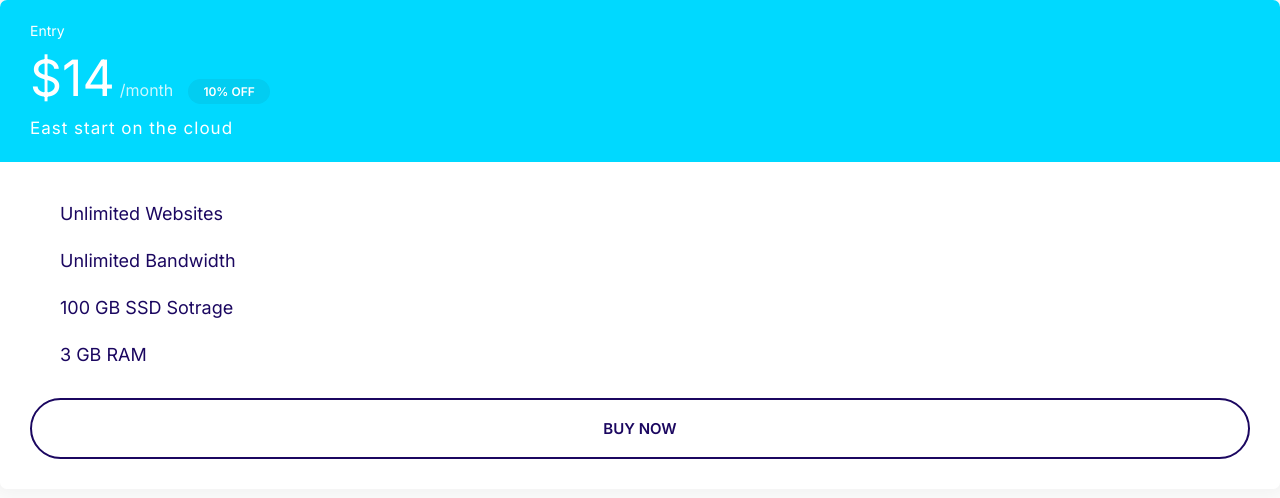
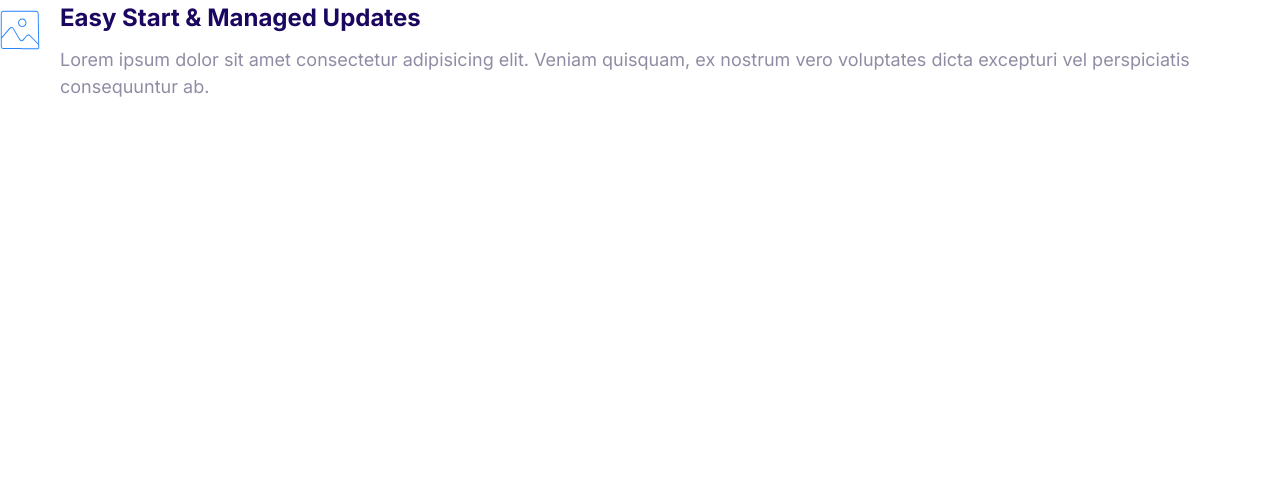
Before and after one commit to sabry-awad97/Sabrify, a website built with Vite: page index.html in a window 1280 px wide. Built offline with nearby package versions, Linux system fonts and the light colour scheme; files whose address does not match are found by name.

Commit message:
Define media object

```diff
--- a/index.html
+++ b/index.html
@@ -7,24 +7,19 @@
     <title>Sabrify</title>
   </head>
   <body>
-    <div class="plan plan--popular">
-      <div class="card card--secondary">
-        <header class="card__header">
-          <h3 class="plan__name">Entry</h3>
-          <span class="plan__price">$14</span>
-          <span class="plan__billing-cycle">/month</span>
-          <span class="badge badge--secondary badge--small">10% OFF</span>
-          <span class="plan__description">East start on the cloud</span>
-        </header>
-        <div class="card__body">
-          <ul class="list list--tick">
-            <li class="list__item">Unlimited Websites</li>
-            <li class="list__item">Unlimited Bandwidth</li>
-            <li class="list__item">100 GB SSD Sotrage</li>
-            <li class="list__item">3 GB RAM</li>
-          </ul>
-          <button class="btn btn--outline btn--block">Buy Now</button>
-        </div>
+    <div class="media">
+      <div class="media__image">
+        <svg class="icon icon--primary">
+          <use xlink:href="images/sprite.svg#snap"></use>
+        </svg>
+      </div>
+      <div class="media__body">
+        <h3 class="media__title">Easy Start & Managed Updates</h3>
+        <p>
+          Lorem ipsum dolor sit amet consectetur adipisicing elit. Veniam
+          quisquam, ex nostrum vero voluptates dicta excepturi vel perspiciatis
+          consequuntur ab.
+        </p>
       </div>
     </div>
 
--- a/src/css/style.scss
+++ b/src/css/style.scss
@@ -371,3 +371,20 @@ a {
     font-size: 1.7rem;
   }
 }
+
+/* Media */
+.media {
+  display: flex;
+}
+
+.media__title {
+  margin-top: 0;
+}
+
+.media__body {
+  margin: 0 2rem;
+}
+
+.media__image {
+  margin-top: 1rem;
+}
```
Also changed, not shown: src/components/media.html (added, +15 -0 lines).
